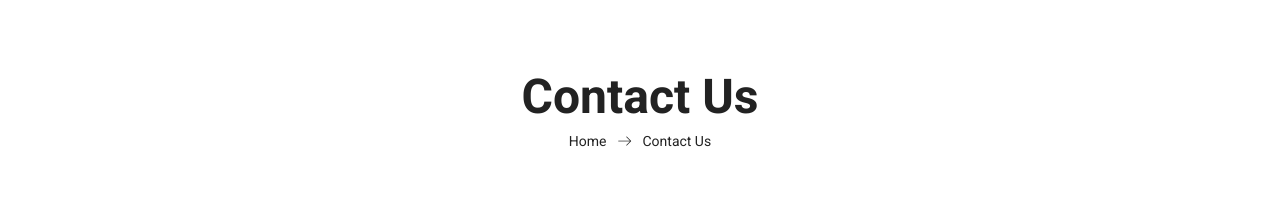
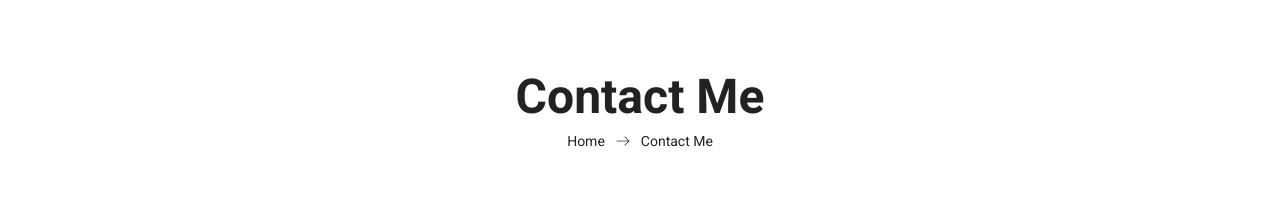
Before and after one commit to rulz03/074930.portfolio, a plain HTML site: page contact.html in a window 1280 px wide. Shown: the part 188-387 px from the top of the page. Drawn offline with Linux system fonts and the light colour scheme; some packages are replaced by stand-ins of ours.

Commit message:
contact.html

```diff
--- a/contact.html
+++ b/contact.html
@@ -56,10 +56,10 @@
 				<div class="banner_inner d-flex align-items-center">
 					<div class="container">
 						<div class="banner_content text-center">
-							<h2>Contact Us</h2>
+							<h2>Contact Me</h2>
 							<div class="page_link">
 								<a href="index.html">Home</a>
-								<a href="contact.html">Contact Us</a>
+								<a href="contact.html">Contact Me</a>
 							</div>
 						</div>
 					</div>
```
